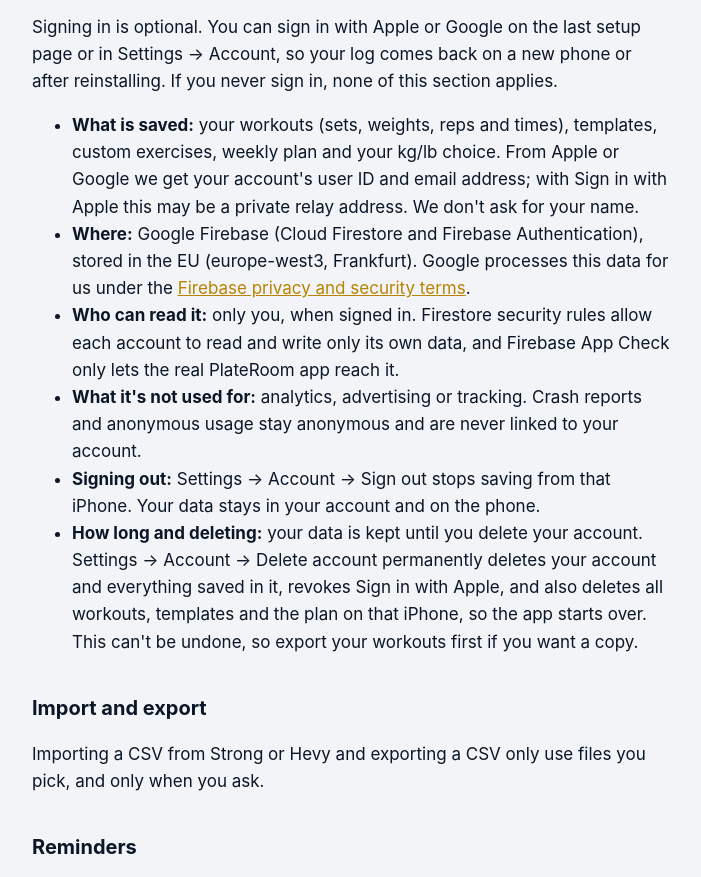
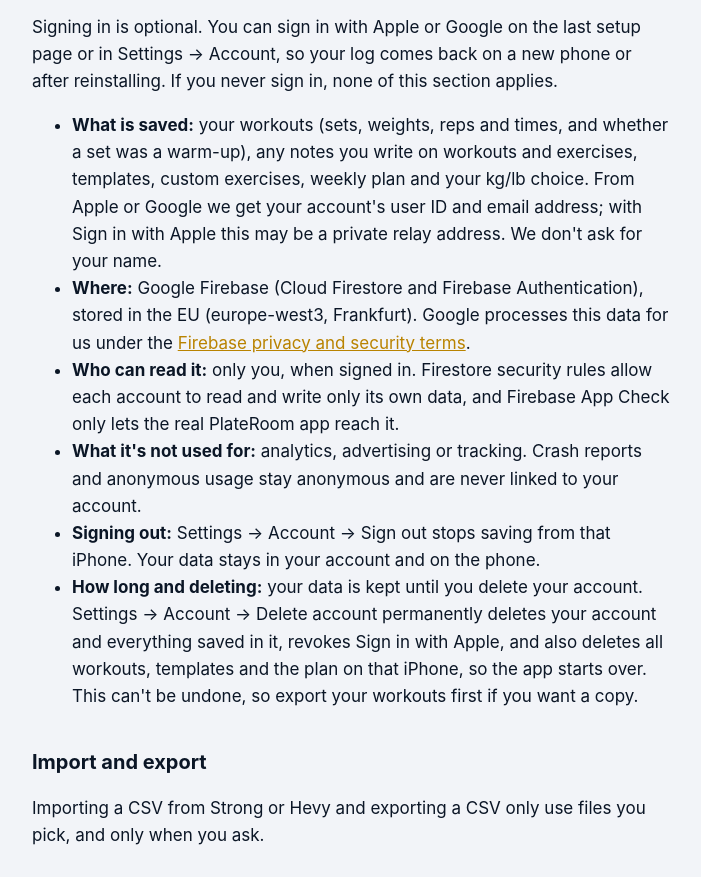
Before and after one commit to dkopic5/PlateRoom-Public, a plain HTML site: page privacy.html in a window 1280 px wide. Shown: the part 1112-1989 px from the top of the page, without its empty margins (288-989 px from the left). Drawn offline with Linux system fonts and the light colour scheme.

Commit message:
Privacy policy: notes and warm-up sets are saved to the account
Co-Authored-By: Claude Opus 5.5 <noreply@anthropic.com>

```diff
--- a/privacy.html
+++ b/privacy.html
@@ -27,7 +27,7 @@
 <h2 id="account">Account (optional)</h2>
 <p>Signing in is optional. You can sign in with Apple or Google on the last setup page or in Settings → Account, so your log comes back on a new phone or after reinstalling. If you never sign in, none of this section applies.</p>
 <ul>
-<li><strong>What is saved:</strong> your workouts (sets, weights, reps and times), templates, custom exercises, weekly plan and your kg/lb choice. From Apple or Google we get your account's user ID and email address; with Sign in with Apple this may be a private relay address. We don't ask for your name.</li>
+<li><strong>What is saved:</strong> your workouts (sets, weights, reps and times, and whether a set was a warm-up), any notes you write on workouts and exercises, templates, custom exercises, weekly plan and your kg/lb choice. From Apple or Google we get your account's user ID and email address; with Sign in with Apple this may be a private relay address. We don't ask for your name.</li>
 <li><strong>Where:</strong> Google Firebase (Cloud Firestore and Firebase Authentication), stored in the EU (europe-west3, Frankfurt). Google processes this data for us under the <a href="https://firebase.google.com/support/privacy">Firebase privacy and security terms</a>.</li>
 <li><strong>Who can read it:</strong> only you, when signed in. Firestore security rules allow each account to read and write only its own data, and Firebase App Check only lets the real PlateRoom app reach it.</li>
 <li><strong>What it's not used for:</strong> analytics, advertising or tracking. Crash reports and anonymous usage stay anonymous and are never linked to your account.</li>
```
